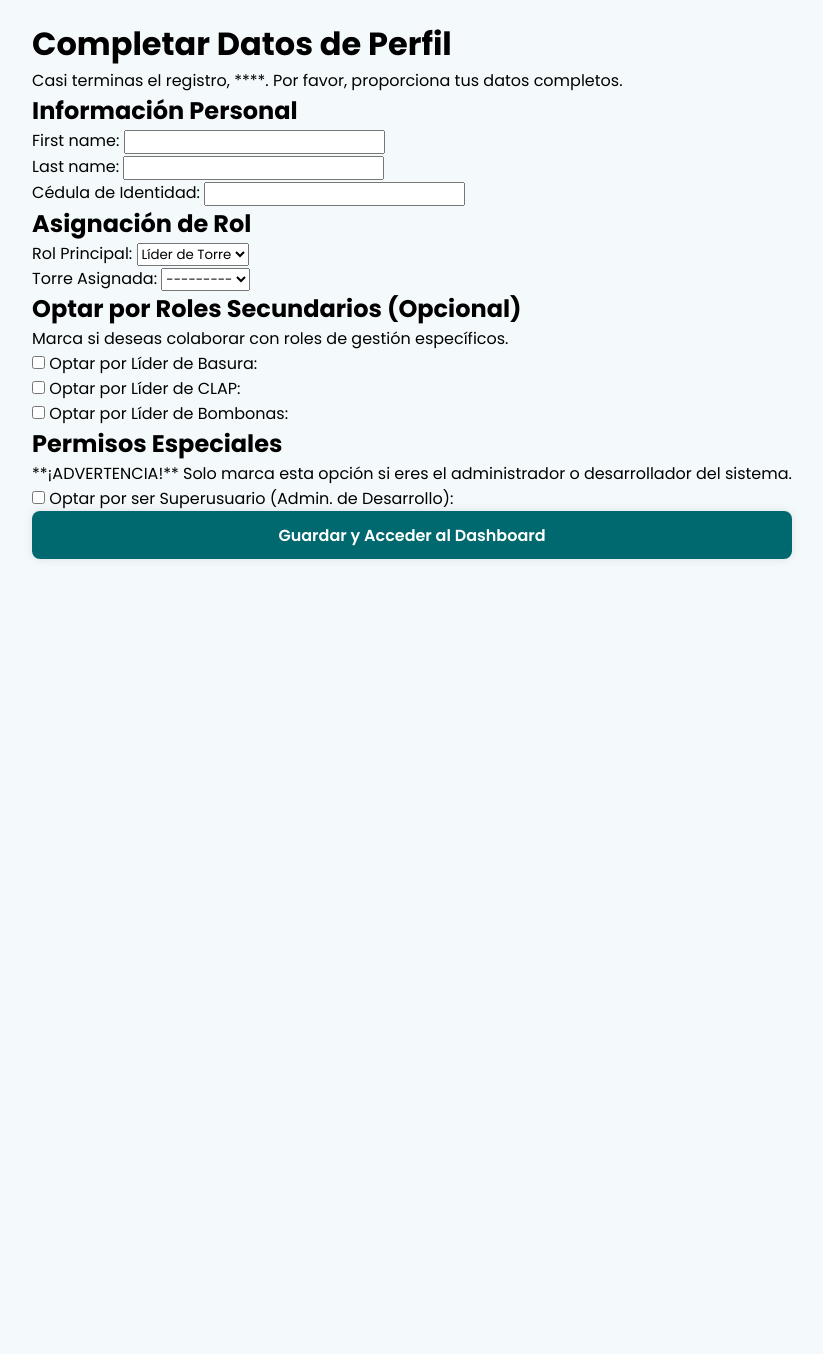
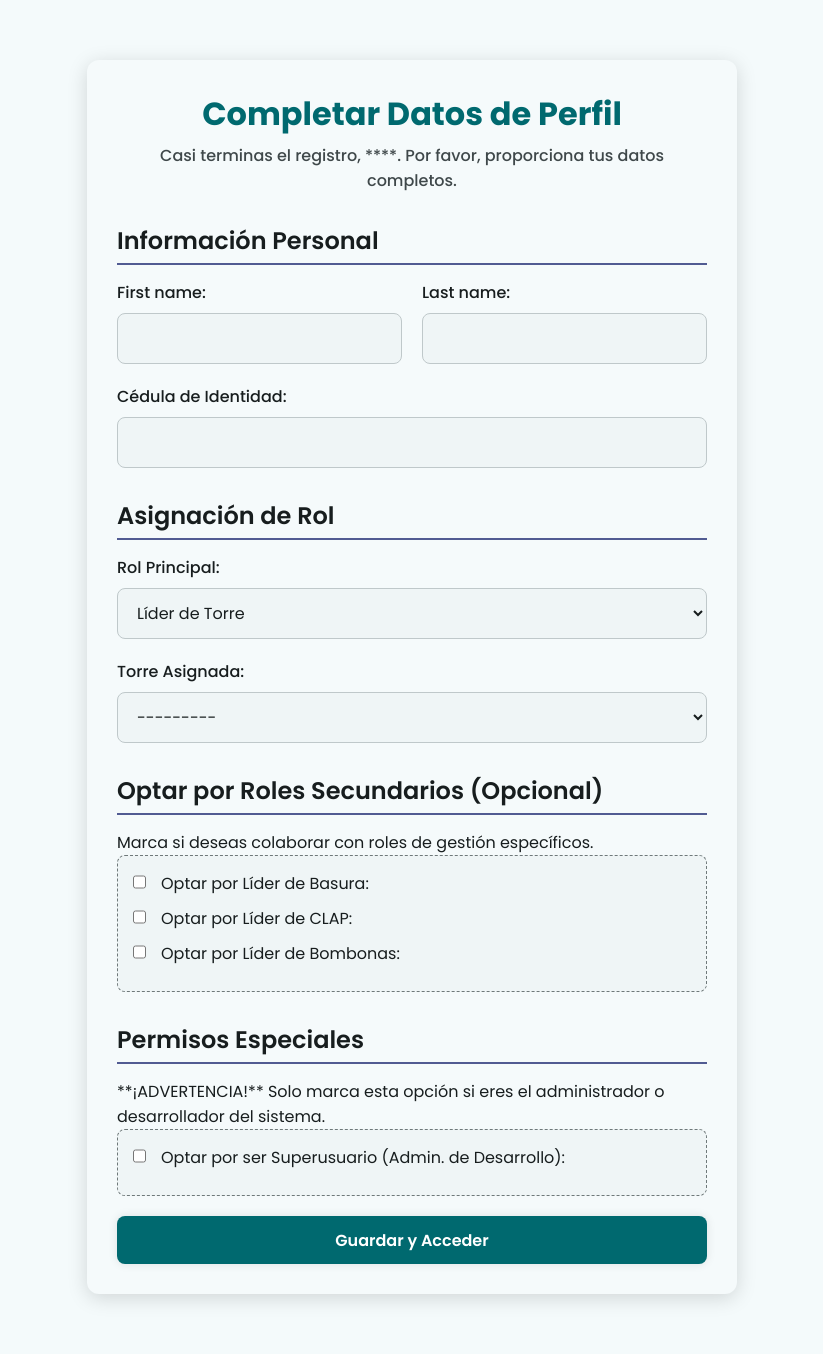
Before and after one commit to AleDzz18/CommunityService, a Django app: template App_Home/templates/completar_perfil.html in a window 1280 px wide. Shown: the whole page, without its empty margins (228-1051 px from the left). Before the commit the page ends 559 px from the top, so only its background shows below. Run offline with Django 5.2, Linux system fonts and the light colour scheme; the template is opened without the code that fills it: values that come from a table or form of the project are taken from there, others are empty.

Commit message:
Añadi estilos a completar_perfil.html

```diff
--- /dev/null
+++ b/App_Home/static/css/styles-perfil.css
@@ -0,0 +1,208 @@
+@import url('https://fonts.googleapis.com/css2?family=Poppins:wght@300;400;500;600;700;800;900&display=swap');
+@import url('material-theme/light.css');
+
+/* ------------------------------------------- */
+/* 1. Contenedor de la Página y el Formulario (Layout General) */
+/* ------------------------------------------- */
+
+/* Wrapper: Define el fondo de la página y centra el formulario */
+.perfil-container-wrapper {
+    display: flex;
+    justify-content: center;
+    /* Alinea arriba en pantallas largas, para que el scroll inicie desde arriba */
+    align-items: flex-start;
+    padding: 20px;
+    min-height: 100vh;
+    /* Usa el color de fondo de Material Design */
+    background: var(--md-sys-color-background);
+}
+
+/* Contenedor: La "tarjeta" del formulario (el estilo de card) */
+.perfil-container {
+    width: 100%;
+    max-width: 650px; /* Ancho cómodo para formularios verticales */
+    /* Usa el color de superficie de Material Design */
+    background: var(--md-sys-color-surface);
+    border-radius: 12px;
+    box-shadow: 0 4px 20px rgba(0, 0, 0, 0.15);
+    padding: 30px;
+    margin: 20px 0; /* Asegura un margen vertical si hay mucho contenido */
+    color: var(--md-sys-color-on-surface);
+}
+
+.perfil-container h1 {
+    text-align: center;
+    margin-bottom: 5px;
+    font-size: 32px;
+    color: var(--md-sys-color-primary);
+}
+
+.perfil-container > p {
+    text-align: center;
+    margin-bottom: 25px;
+    color: var(--md-sys-color-on-surface-variant);
+    font-weight: 500;
+}
+
+/* ------------------------------------------- */
+/* 2. Estilos de Formulario (Títulos, Grupos, Inputs) */
+/* ------------------------------------------- */
+
+.perfil-container h2 {
+    margin-top: 30px;
+    margin-bottom: 15px;
+    padding-bottom: 5px;
+    border-bottom: 2px solid var(--md-sys-color-secondary);
+    font-size: 24px;
+    font-weight: 600;
+    color: var(--md-sys-color-on-surface);
+}
+
+.form-group {
+    margin-bottom: 20px;
+}
+
+.form-group label {
+    display: block;
+    margin-bottom: 8px;
+    font-weight: 500;
+    font-size: 1em;
+    color: var(--md-sys-color-on-surface);
+}
+
+/* Estilos para inputs (text, email, password) y selects (select) */
+.perfil-container input:not([type="checkbox"]),
+.perfil-container select {
+    width: 100%;
+    padding: 12px 15px;
+    /* Usa un color de superficie más bajo para simular el campo de texto */
+    background: var(--md-sys-color-surface-container-low);
+    border-radius: 8px;
+    /* Usa un color de contorno variante */
+    border: 1px solid var(--md-sys-color-outline-variant);
+    outline: none;
+    font-size: 16px;
+    color: var(--md-sys-color-on-surface);
+    transition: border-color 0.3s, box-shadow 0.3s;
+    min-height: 48px; /* Altura estándar para accesibilidad táctil */
+}
+
+.perfil-container input:focus,
+.perfil-container select:focus {
+    border-color: var(--md-sys-color-primary);
+    /* Sombra para efecto de enfoque de Material Design */
+    box-shadow: 0 0 0 2px var(--md-sys-color-primary-container);
+}
+
+/* ------------------------------------------- */
+/* 3. Layout Responsivo para Filas (.form-row) */
+/* ------------------------------------------- */
+
+.form-row {
+    display: grid;
+    /* Por defecto, una columna para dispositivos móviles (responsive) */
+    grid-template-columns: 1fr;
+    gap: 20px;
+}
+
+/* Media Query para Escritorio y Tablets (2 columnas) */
+@media (min-width: 600px) {
+    .form-row {
+        /* En pantallas más grandes, establece 2 columnas de igual ancho */
+        grid-template-columns: 1fr 1fr;
+    }
+}
+
+/* ------------------------------------------- */
+/* 4. Estilos de Checkboxes y Botones */
+/* ------------------------------------------- */
+
+.checkbox-group {
+    padding: 15px;
+    border: 1px dashed var(--md-sys-color-outline);
+    border-radius: 8px;
+    background: var(--md-sys-color-surface-container-low);
+}
+
+.form-check {
+    display: flex;
+    align-items: flex-start;
+    margin-bottom: 10px;
+    font-size: 1em;
+}
+
+.form-check label {
+    margin-bottom: 0; /* Elimina el margen inferior predeterminado del label */
+    margin-left: 5px;
+    font-weight: 400;
+}
+
+.form-check input[type="checkbox"] {
+    /* Ajusta el checkbox para que se alinee con el texto */
+    width: auto;
+    height: 1.2em;
+    min-height: unset;
+    margin-right: 10px;
+    margin-top: 3px;
+}
+
+/* Estilo del Botón (Similar a styles-login.css) */
+.btn {
+    width: 100%;
+    height: 48px;
+    background: var(--md-sys-color-primary);
+    border-radius: 8px;
+    border: none;
+    cursor: pointer;
+    font-size: 16px;
+    color: var(--md-sys-color-on-primary);
+    font-weight: 600;
+    transition: background-color 0.3s;
+    margin-top: 20px !important; /* Fuerza el margen superior */
+}
+
+.btn:hover {
+    background: var(--md-sys-color-primary-container);
+    color: var(--md-sys-color-on-primary-container);
+}
+
+/* ------------------------------------------- */
+/* 5. Estilos de Mensajes/Alertas de Django */
+/* ------------------------------------------- */
+
+.mensajes-django-container {
+    margin-bottom: 20px;
+}
+
+.alerta {
+    padding: 15px;
+    margin-bottom: 10px;
+    border-radius: 8px;
+    font-size: 1em;
+    font-weight: 500;
+}
+
+/* Colores de Alertas (Adaptados a Material Design) */
+.alerta-success { /* tags='success' */
+    background-color: var(--md-sys-color-success-container);
+    color: var(--md-sys-color-on-success-container);
+    border: 1px solid var(--md-sys-color-success);
+}
+
+.alerta-error { /* tags='error' */
+    background-color: var(--md-sys-color-error-container);
+    color: var(--md-sys-color-on-error-container);
+    border: 1px solid var(--md-sys-color-error);
+}
+
+.alerta-warning { /* tags='warning' */
+    background-color: var(--md-sys-color-warning-container);
+    color: var(--md-sys-color-on-warning-container);
+    border: 1px solid var(--md-sys-color-warning);
+}
+
+.alerta-info { /* tags='info' o default */
+    background-color: var(--md-sys-color-info-container);
+    color: var(--md-sys-color-on-info-container);
+    border: 1px solid var(--md-sys-color-info);
+}
--- a/App_Home/templates/completar_perfil.html
+++ b/App_Home/templates/completar_perfil.html
@@ -2,6 +2,7 @@
 {% load static %}
 
 {% block content %}
+<div class="perfil-container-wrapper">
     <div class="perfil-container">
         {% if messages %}
             <div class="mensajes-django-container">
@@ -20,6 +21,8 @@
             {% csrf_token %}
 
             <h2>Información Personal</h2>
+
+            <div class="form-row">
                 <div class="form-group">
                     {{ formulario.first_name.label_tag }}
                     {{ formulario.first_name }}
@@ -30,6 +33,8 @@
                     {{ formulario.last_name }}
                     {{ formulario.last_name.errors }}
                 </div>
+            </div>
+
             <div class="form-group">
                 {{ formulario.cedula.label_tag }}
                 {{ formulario.cedula }}
@@ -70,8 +75,8 @@
                 </div>
             </div>
 
-        <button type="submit" class="btn mt-4">Guardar y Acceder al Dashboard</button>
+            <button type="submit" class="btn mt-4">Guardar y Acceder</button>
         </form>
-
+    </div>
 </div>
 {% endblock content %}
--- a/App_Home/templates/layouts/base.html
+++ b/App_Home/templates/layouts/base.html
@@ -18,6 +18,8 @@
         integrity="sha512-DTOQO9RWCH3ppGqcWaEA1BIZOC6xxalwEsw9c2QQeAIftl+Vegovlnee1c9QX4TctnWMn13TZye+giMm8e2LwA=="
         crossorigin="anonymous" referrerpolicy="no-referrer" />
     <script src="{% static 'js/scripts-HD.js' %}" defer></script>
+    <!-- Estilos y Funciones asociados al completar perfil -->
+    <link rel="stylesheet" href="{% static 'css/styles-perfil.css' %}">
     <!-- Titulo General de la Pagina -->
     <title>Balcones de Paraguana I</title>
 </head>
```
Also changed, not shown: App_Home/static/css/styles-login.css (+22 -18 lines), App_Home/templates/login.html (+2 -16 lines). Lines whose indentation alone changed are shown as unchanged.
